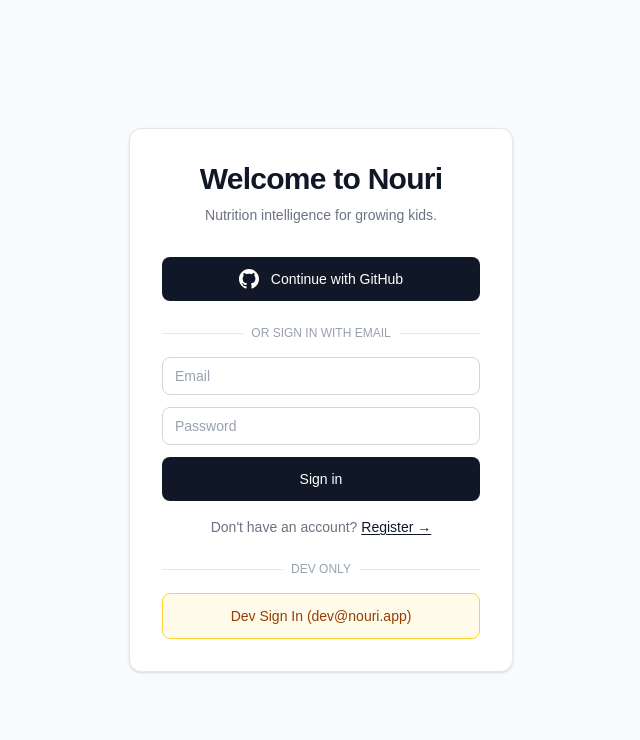
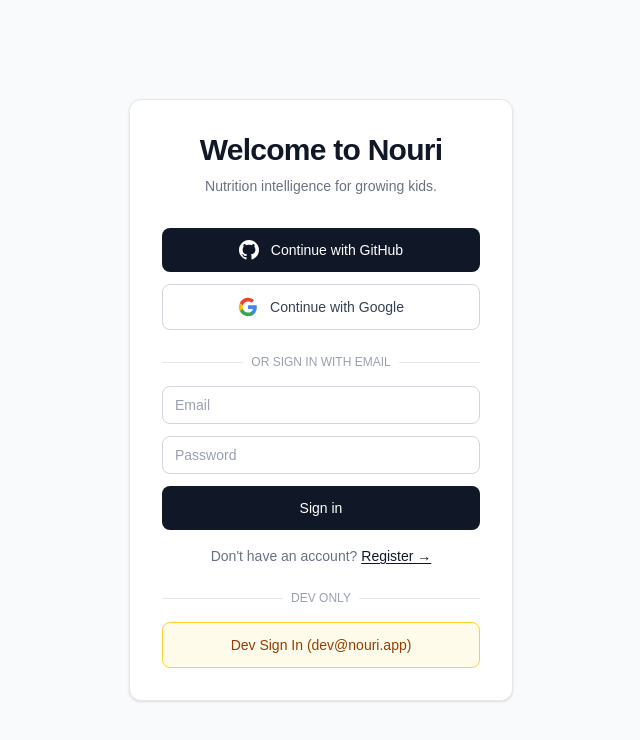
Before and after one commit to cpark4x/nouri, a Next.js app: page /auth/signin in a window 1280 px wide. Shown: the top 740 px of the page, without its empty margins (319-959 px from the left). Built offline with nearby package versions, Linux system fonts and the light colour scheme.

Commit message:
feat(c2-google-oauth): add Google OAuth sign-in option

```diff
--- a/src/app/auth/signin/page.tsx
+++ b/src/app/auth/signin/page.tsx
@@ -66,6 +66,32 @@
             <path d="M12 0c-6.626 0-12 5.373-12 12 0 5.302 3.438 9.8 8.207 11.387.599.111.793-.261.793-.577v-2.234c-3.338.726-4.033-1.416-4.033-1.416-.546-1.387-1.333-1.756-1.333-1.756-1.089-.745.083-.729.083-.729 1.205.084 1.839 1.237 1.839 1.237 1.07 1.834 2.807 1.304 3.492.997.107-.775.418-1.305.762-1.604-2.665-.305-5.467-1.334-5.467-5.931 0-1.311.469-2.381 1.236-3.221-.124-.303-.535-1.524.117-3.176 0 0 1.008-.322 3.301 1.23.957-.266 1.983-.399 3.003-.404 1.02.005 2.047.138 3.006.404 2.291-1.552 3.297-1.23 3.297-1.23.653 1.653.242 2.874.118 3.176.77.84 1.235 1.911 1.235 3.221 0 4.609-2.807 5.624-5.479 5.921.43.372.823 1.102.823 2.222v3.293c0 .319.192.694.801.576 4.765-1.589 8.199-6.086 8.199-11.386 0-6.627-5.373-12-12-12z" />
           </svg>
           Continue with GitHub
+        </button>
+
+        <button
+          onClick={() => signIn("google", { callbackUrl: "/" })}
+          type="button"
+          className="mt-3 flex w-full items-center justify-center gap-3 rounded-lg border border-gray-300 bg-white px-4 py-3 text-sm font-medium text-gray-700 transition-colors hover:bg-gray-50"
+        >
+          <svg className="h-5 w-5" viewBox="0 0 24 24">
+            <path
+              d="M22.56 12.25c0-.78-.07-1.53-.2-2.25H12v4.26h5.92c-.26 1.37-1.04 2.53-2.21 3.31v2.77h3.57c2.08-1.92 3.28-4.74 3.28-8.09z"
+              fill="#4285F4"
+            />
+            <path
+              d="M12 23c2.97 0 5.46-.98 7.28-2.66l-3.57-2.77c-.98.66-2.23 1.06-3.71 1.06-2.86 0-5.29-1.93-6.16-4.53H2.18v2.84C3.99 20.53 7.7 23 12 23z"
+              fill="#34A853"
+            />
+            <path
+              d="M5.84 14.09c-.22-.66-.35-1.36-.35-2.09s.13-1.43.35-2.09V7.07H2.18C1.43 8.55 1 10.22 1 12s.43 3.45 1.18 4.93l3.66-2.84z"
+              fill="#FBBC05"
+            />
+            <path
+              d="M12 5.38c1.62 0 3.06.56 4.21 1.64l3.15-3.15C17.45 2.09 14.97 1 12 1 7.7 1 3.99 3.47 2.18 7.07l3.66 2.84c.87-2.6 3.3-4.53 6.16-4.53z"
+              fill="#EA4335"
+            />
+          </svg>
+          Continue with Google
         </button>
 
         {/* Email / password sign-in */}
--- a/src/lib/auth.ts
+++ b/src/lib/auth.ts
@@ -1,6 +1,7 @@
 import { PrismaAdapter } from "@auth/prisma-adapter";
 import type { NextAuthOptions } from "next-auth";
 import GitHubProvider from "next-auth/providers/github";
+import GoogleProvider from "next-auth/providers/google";
 import CredentialsProvider from "next-auth/providers/credentials";
 import bcrypt from "bcryptjs";
 import { prisma } from "@/lib/db";
@@ -14,6 +15,10 @@
     GitHubProvider({
       clientId: process.env.GITHUB_ID ?? "",
       clientSecret: process.env.GITHUB_SECRET ?? "",
+    }),
+    GoogleProvider({
+      clientId: process.env.GOOGLE_CLIENT_ID!,
+      clientSecret: process.env.GOOGLE_CLIENT_SECRET!,
     }),
     CredentialsProvider({
       name: "Email",
```
Also changed, not shown: 1 other file (tests, documents, lock files or other folders).
